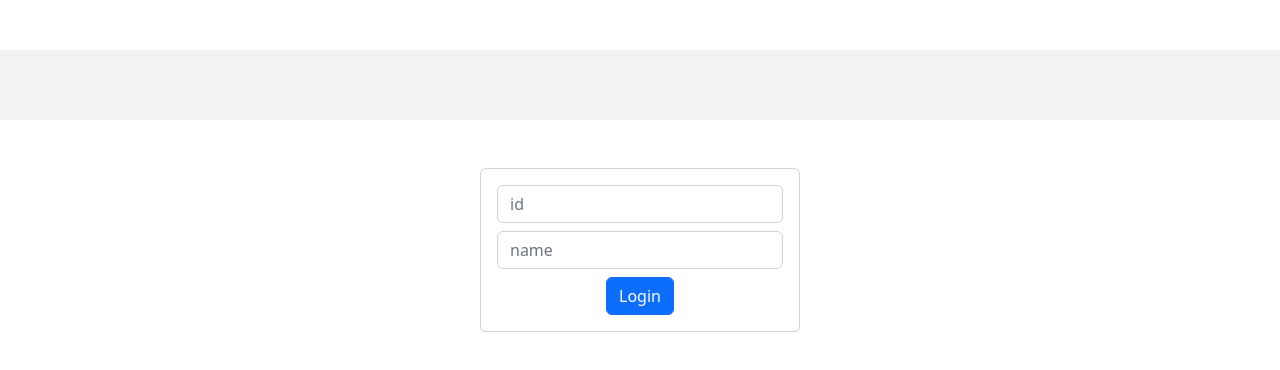
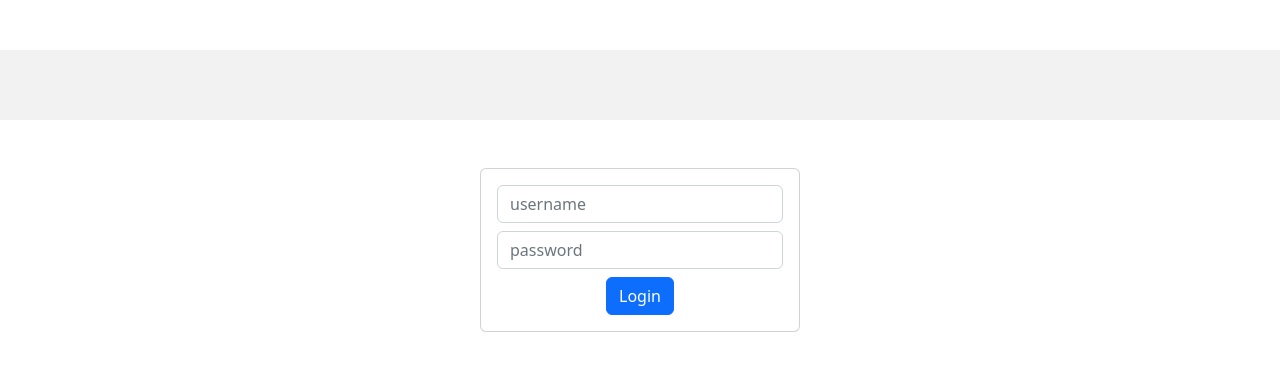
Before and after one commit to vishnuatongraph/psi-test-frontend, a React (Create React App) app: page /login in a window 1280 px wide. Shown: the top 370 px of the page. Built offline with nearby package versions, Linux system fonts and the light colour scheme.

Commit message:
changes in front-end

```diff
--- a/src/axios-client.js
+++ b/src/axios-client.js
@@ -2,6 +2,7 @@ import axios from "axios";
 import {API_URL} from './constant.js'
 
 const user = JSON.parse(localStorage.getItem('user'))
+
 export default axios.create({
   baseURL: API_URL,
   headers: {
--- a/src/components/Dashboard.js
+++ b/src/components/Dashboard.js
@@ -2,8 +2,6 @@ import React, { useEffect, useState, useCallback } from "react";
 import Card from "react-bootstrap/Card";
 import Button from "react-bootstrap/Button";
 import { useDispatch, useSelector } from "react-redux";
-import Modal from "react-bootstrap/Modal";
-import { PieChart } from "react-minimal-pie-chart";
 import {
   createTask,
   deleteTask,
@@ -13,7 +11,7 @@ import {
 } from "../redux/actions/tasks";
 import ThreeCards from "./ThreeCards";
 import TaskModal from "./TaskModal";
-import { Col, Container, Row, Table } from "react-bootstrap";
+import { Col, Container, Row } from "react-bootstrap";
 import TaskTable from "./TaskTable";
 import { ToastContainer, toast } from 'react-toastify';
 import 'react-toastify/dist/ReactToastify.css';
@@ -41,7 +39,7 @@ const Dashboard = () => {
   const handleShow = () => setShow(true);
 
   useEffect(() => {
-    dispatch(getTasks(currentUser?.id))
+    dispatch(getTasks(currentUser?.id, currentUser?.api_token))
       .then((res) => {})
       .catch((err) => {
         toast.error(err.response.data.errors[0].message);
--- a/src/components/Login.js
+++ b/src/components/Login.js
@@ -15,8 +15,8 @@ const Login = () => {
   const dispatch = useDispatch();
   const currentUser = JSON.parse(localStorage.getItem("user"));
   const navigate = useNavigate();
-  const [name, setName] = useState('');
-  const [id, setId] = useState()
+  const [username, setUsername] = useState()
+  const [password, setPassword] = useState('');
   const [loader, setLoader] = useState(false)
 
   useEffect(() => {
@@ -26,17 +26,17 @@ const Login = () => {
   }, []);
 
   const submit = () => {
-    if (id === '' || !id || name === "") {
+    if (username === '' || !username || password === "") {
       return toast.error(VALIDATION);
     }
     setLoader(true)
-    dispatch(createUser({name,id}))
+    dispatch(createUser({username, password}))
       .then((user) => {
-        if(user.id) {
+        setLoader(false)
+        if(user?.id) {
           toast.success(LOGIN)
           setTimeout(()=>{
             navigate('/dashboard')
-            setLoader(false)
           },1000)
         }
       })
@@ -50,19 +50,18 @@ const Login = () => {
     <Card style={{ width: "20rem" }} className="mt-5 mx-auto">
       <Card.Body>
         <input
-          placeholder="id"
+          placeholder="username"
           className="form-control"
-          type={"number"}
-          name="id"
-          value={id}
-          onChange={(e)=>setId(e.target.value)}
+          name="username"
+          value={username}
+          onChange={(e)=>setUsername(e.target.value)}
         />
         <input
-          placeholder="name"
+          placeholder="password"
           className="form-control mt-2"
-          value={name}
-          name="name"
-          onChange={(e)=>setName(e.target.value)}
+          value={password}
+          name="password"
+          onChange={(e)=>setPassword(e.target.value)}
         />
         <Button variant="primary" className="mt-2" onClick={submit} disabled={loader}>
          {!loader ? 'Login'
--- a/src/components/Nav.js
+++ b/src/components/Nav.js
@@ -19,7 +19,7 @@ const Nav = () => {
             {" "}
             <div className="user">
               <img src={'https://www.gravatar.com/avatar/205e460b479e2e5b48aec07710c08d50'} alt="user" className="image" />
-              <p className="username">{user.name}</p>
+              <p className="username">{user?.username}</p>
             </div>
             <span className="logout" onClick={logout}>
               Logout
--- a/src/redux/actions/tasks.js
+++ b/src/redux/actions/tasks.js
@@ -41,9 +41,9 @@ export const updateTask = (data, id) => async (dispatch) => {
   }
 };
 
-export const getTasks = (id) => async (dispatch) => {
+export const getTasks = (id, token) => async (dispatch) => {
   try {
-    const res = await TaskService.getAll(id);
+    const res = await TaskService.getAll(id, token);
     dispatch({
       type: GET_TASKS,
       payload: res.data,
--- a/src/redux/services/task.service.js
+++ b/src/redux/services/task.service.js
@@ -1,4 +1,4 @@
-import http from '../../axios-client';
+import http from "../../axios-client";
 
 class TaskService {
   create(data) {
@@ -13,14 +13,17 @@ class TaskService {
     return http.delete(`/task/${id}`);
   }
 
-    getAll(id) {
-        return http.get(`/task?id=${id}`);
+  getAll(id, token) {
+    return http.get(`/task?id=${id}`, {
+      headers: {
+        "x-access-token": token,
+      },
+    });
   }
 
   search(id, query) {
     return http.get(`/task?id=${id}&query=${query}`);
   }
-
 }
 
 export default new TaskService();
```
Lines whose indentation alone changed are shown as unchanged.
